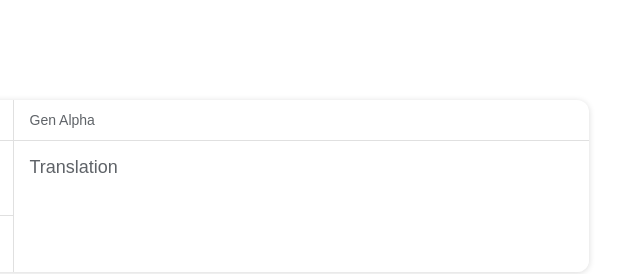
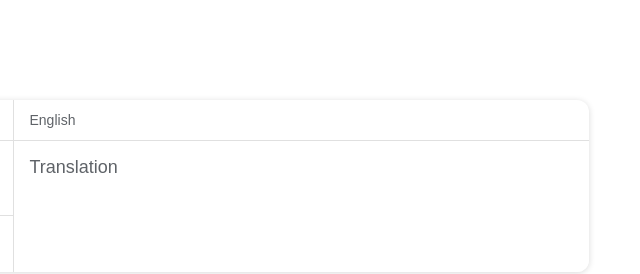
Before and after one commit to dutchbabypancakes/genz-genalpha-translator, a website: page index.html in a window 1280 px wide. Shown: the full height of the page, 627-1267 px from the left. Drawn offline with Linux system fonts and the light colour scheme.

Commit message:
Update index.html

```diff
--- a/index.html
+++ b/index.html
@@ -148,7 +148,7 @@
 
     <!-- RIGHT PANEL -->
     <div class="panel">
-      <div class="panel-header">Gen Alpha</div>
+      <div class="panel-header">English</div>
       <div class="output" id="outputText">Translation</div>
     </div>
 
```
